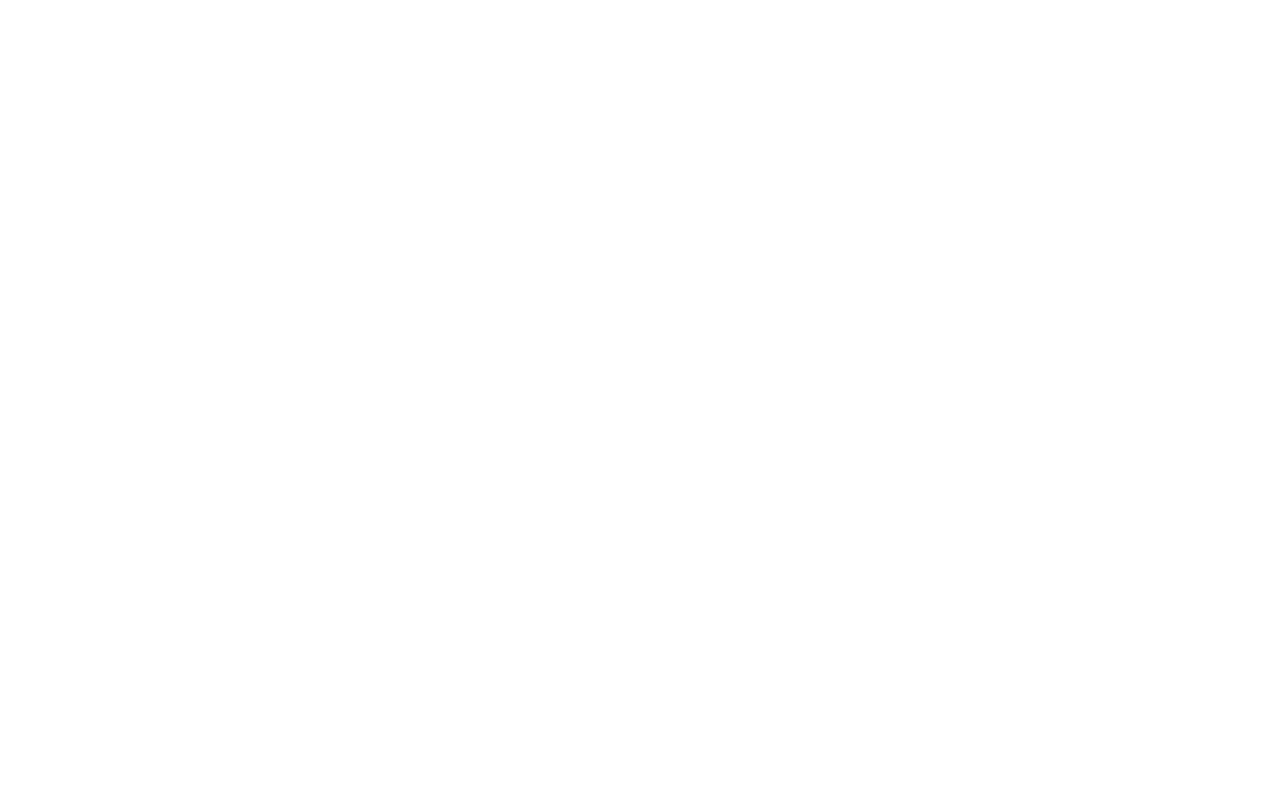
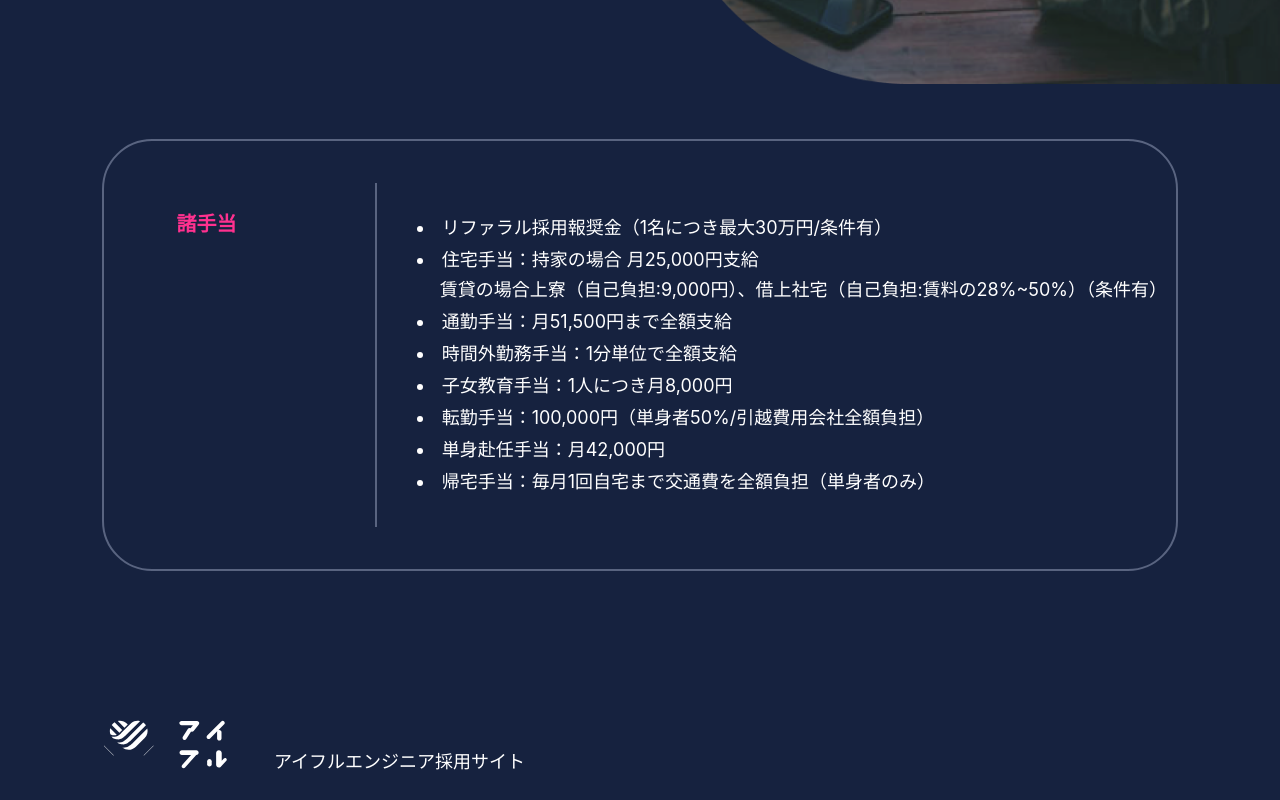
Before and after one commit to saya1104/office-area, a Next.js app: page /RecruitPage in a window 1280 px wide. Before the commit this address had no page. Shown: the part 560-1360 px from the top of the page. Before the commit the page ends 800 px from the top, so only its background shows below. Built offline with nearby package versions, Linux system fonts and the light colour scheme.

Commit message:
✨table対応

```diff
--- a/components/elements/EachPageTop.tsx
+++ b/components/elements/EachPageTop.tsx
@@ -113,7 +113,7 @@
 type Props = {
   TitleChildren?: ReactNode;
   SubTitleChildren?: ReactNode;
-  children: ReactNode;
+  children?: ReactNode;
   src: string;
 };
 
--- /dev/null
+++ b/components/templates/RecruitPage/Table.tsx
@@ -0,0 +1,104 @@
+import styled from 'styled-components';
+import { sp } from '../../../styles/breakPoint';
+
+const Wrapper = styled.div`
+  margin: 0 8vw;
+  ${sp`
+    margin:0 3vw;
+  `};
+`;
+
+const TableStyle = styled.table`
+  width: 84vw;
+  margin-top 50px;:
+  border-collapse: collapse;
+  border: 2px solid;
+  border-color: #596480;
+  border-radius:50px;
+  th {
+	position: relative;
+	width: 25%;
+	p {
+		position: absolute;
+		color: #ff318f;
+		font-size: 20px;
+		top: 70px;
+		left: 70px;
+		margin: 0;
+	}
+  }
+
+  tr {
+  }
+  td {
+    padding-left: 40px;
+	border-collapse: collapse;
+	border-left:2px solid;
+	border-color: #596480;
+    display: flex;
+    flex-flow: column;
+    justify-content: space-between;
+    li {
+      font-weight: 400px;
+      font-size: 18px;
+      line-height: 30px;
+    }
+    &.td-top {
+      margin-top: 40px;
+	  padding-top:30px;
+    }
+    &.td-bottom {
+      margin-bottom: 40px;
+	  padding-bottom:30px;
+    }
+  }
+  ${sp`
+	width:94vw;
+	`} ;
+`;
+
+const Table = () => {
+  return (
+    <Wrapper>
+      <TableStyle>
+        <tbody>
+          <tr>
+            <th>
+              <p>諸手当</p>
+            </th>
+            <td className="td-top">
+              <li>リファラル採用報奨金（1名につき最大30万円/条件有）</li>
+            </td>
+            <td>
+              <li>
+                住宅手当：持家の場合 月25,000円支給
+                <br />
+                &emsp;&nbsp;賃貸の場合上寮（自己負担:9,000円）、借上社宅（自己負担:賃料の28%~50%）（条件有）
+              </li>
+            </td>
+            <td>
+              <li>通勤手当：月51,500円まで全額支給</li>
+            </td>
+            <td>
+              <li>時間外勤務手当：1分単位で全額支給</li>
+            </td>
+            <td>
+              <li>子女教育手当：1人につき月8,000円</li>
+            </td>
+            <td>
+              <li>転勤手当：100,000円（単身者50%/引越費用会社全額負担）</li>
+            </td>
+            <td>
+              <li>単身赴任手当：月42,000円</li>
+            </td>
+            <td className="td-bottom">
+              <li>帰宅手当：毎月1回自宅まで交通費を全額負担（単身者のみ）</li>
+            </td>
+          </tr>
+        </tbody>
+      </TableStyle>
+    </Wrapper>
+  );
+};
+
+export default Table;
--- /dev/null
+++ b/components/templates/RecruitPage/TopVisual.tsx
@@ -0,0 +1,7 @@
+import EachPageTop from '../../elements/EachPageTop';
+
+const TopVisual = () => {
+  return <EachPageTop src="assets/RecruitPerson.png" TitleChildren="RECRUIT" />;
+};
+
+export default TopVisual;
--- /dev/null
+++ b/pages/RecruitPage.tsx
@@ -0,0 +1,17 @@
+import Header from '../components/layouts/Header';
+import Footer from '../components/layouts/Footer';
+import TopVisual from '../components/templates/RecruitPage/TopVisual';
+import Table from '../components/templates/RecruitPage/Table';
+
+function RecruitPage() {
+  return (
+    <>
+      <Header />
+      <TopVisual />
+      <Table />
+      <Footer />
+    </>
+  );
+}
+
+export default RecruitPage;
```
Also changed, not shown: public/assets/AboutTeamImageSp.png (deleted), public/assets/RecruitPerson.png (added).
